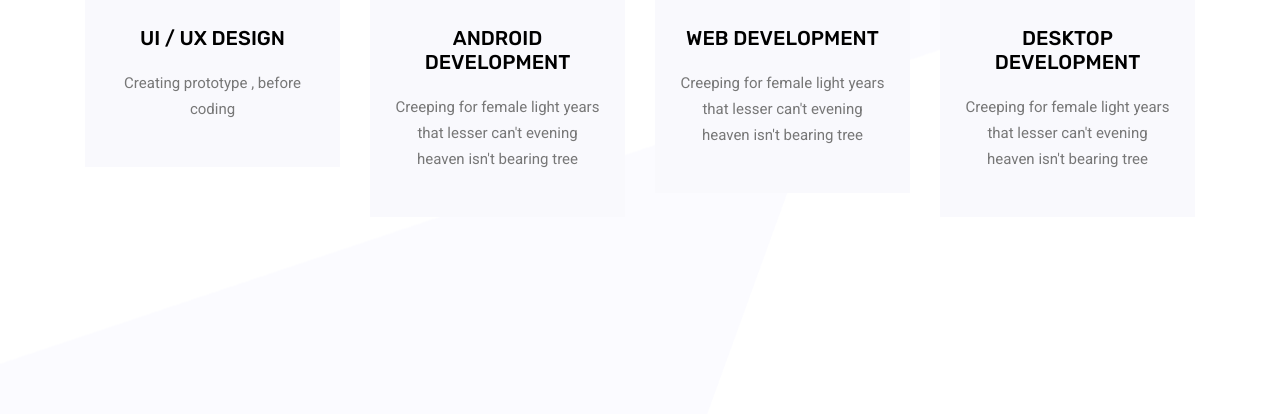
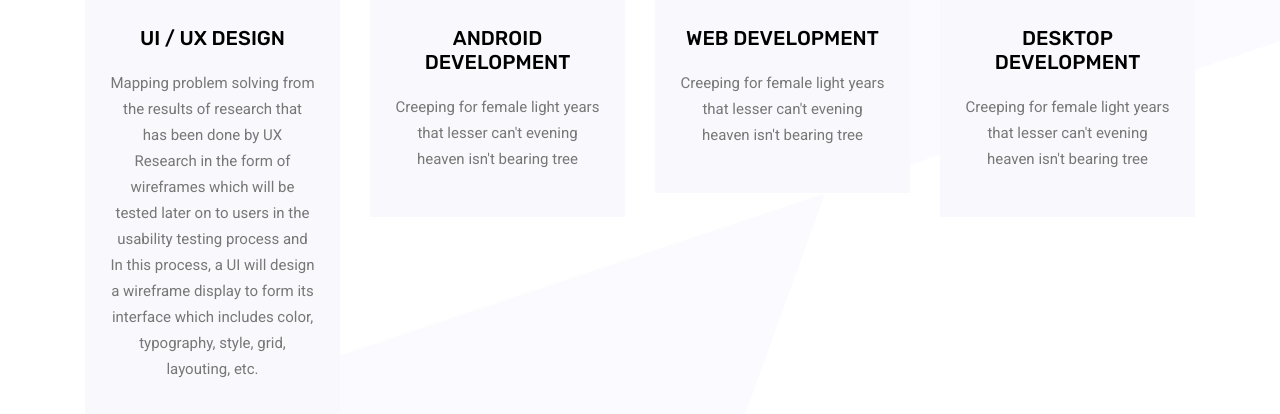
Before and after one commit to wahyuafendi/Website, a plain HTML site: page services.html in a window 1280 px wide. Shown: the part 1053-1467 px from the top of the page. Drawn offline with Linux system fonts and the light colour scheme; some packages are replaced by stand-ins of ours.

Commit message:
Update services
UPdate a services

```diff
--- a/services.html
+++ b/services.html
@@ -85,7 +85,7 @@
                     <div class="feature_item">
                         <img src="img/services/s1.png" alt="">
                         <h4>Ui / ux design</h4>
-                        <p>Creating prototype , before coding</p>
+                        <p>Mapping problem solving from the results of research that has been done by UX Research in the form of wireframes which will be tested later on to users in the usability testing process and In this process, a UI will design a wireframe display to form its interface which includes color, typography, style, grid, layouting, etc.</p>
                     </div>
                 </div>
                 <div class="col-lg-3 col-md-6">
```
Also changed, not shown: about.html (+1 -1 lines).
